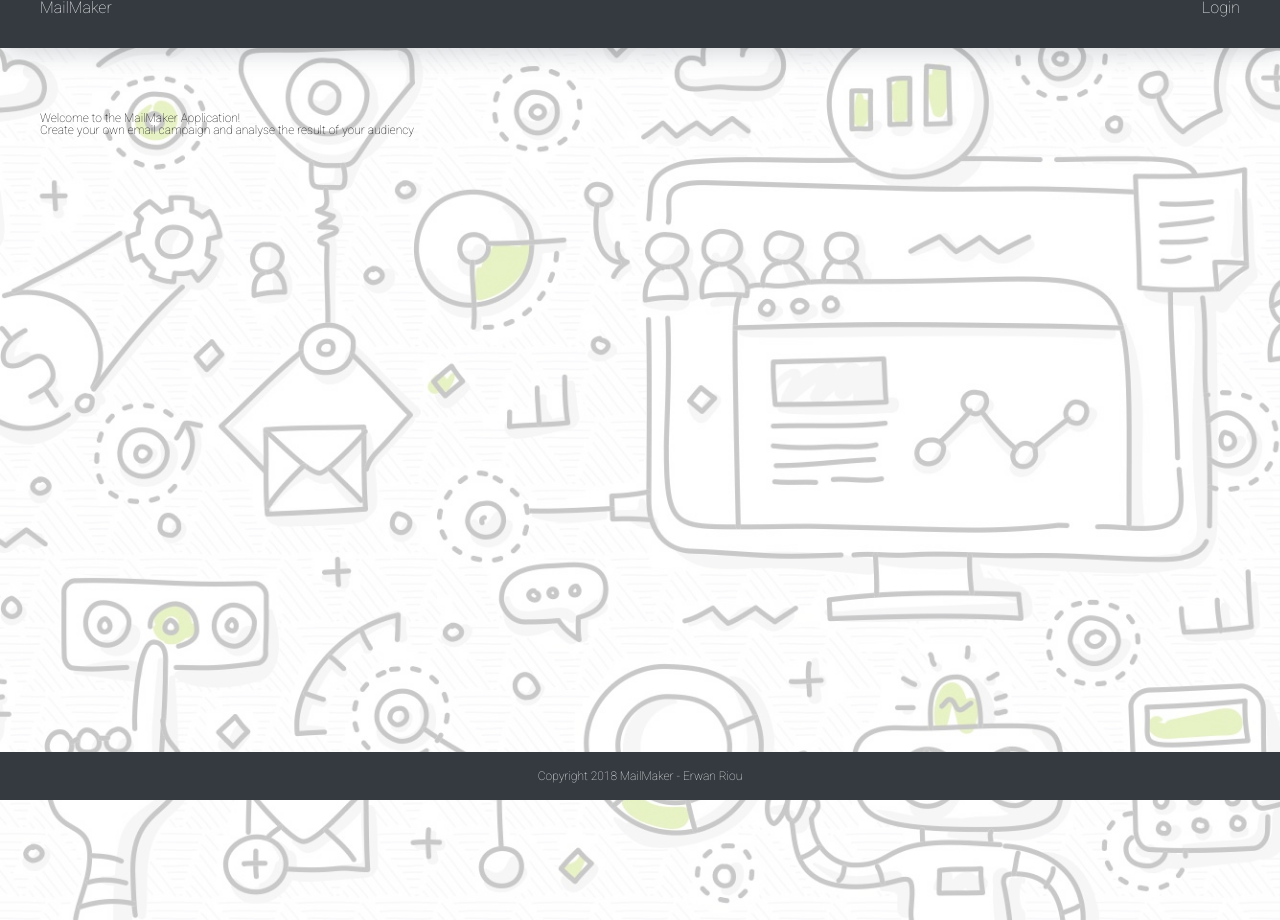
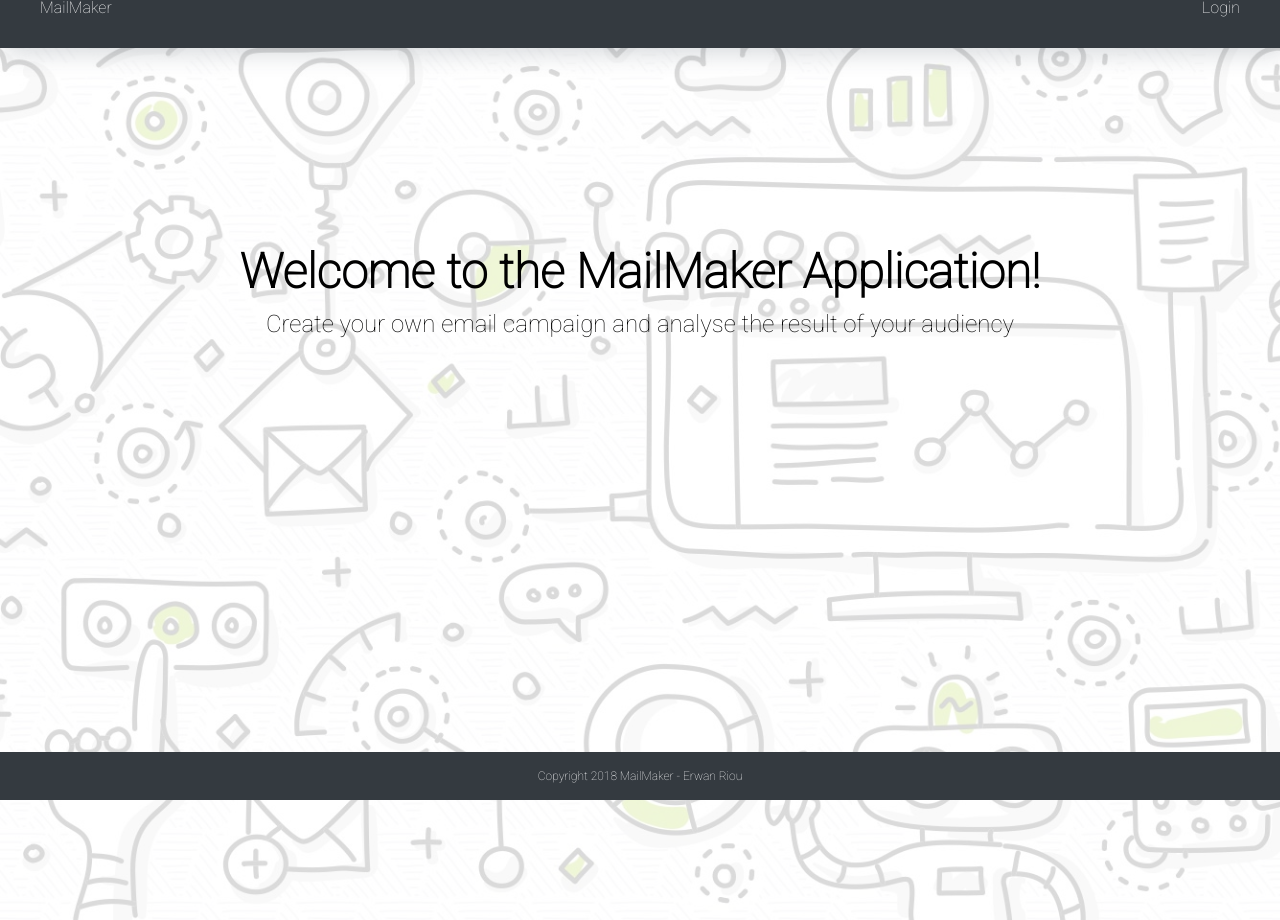
Before and after one commit to erwanriou/mololithic_mailmaker, a React (Create React App) app in the folder client/: page / in a window 1280 px wide. Built offline with nearby package versions, Linux system fonts and the light colour scheme.

Commit message:
[Project] - Improving CSS organization

```diff
--- a/client/src/styles/layout.css
+++ b/client/src/styles/layout.css
@@ -6,7 +6,7 @@
   height: 920px;
 }
 .opacity {
-  background-color: rgba(255, 255, 255, 0.7);
+  background-color: rgba(255, 255, 255, 0.8);
   position: absolute;
   z-index: 1;
   top: 0;
@@ -15,5 +15,9 @@
   height: 100%;
 }
 .layout .title {
-  padding-top: 7rem;
+  padding-top: 15rem;
 }
+.layout h1, .layout h2 {
+  padding: 0.5rem;
+  text-align: center;
+}
--- a/client/src/styles/nav.css
+++ b/client/src/styles/nav.css
@@ -10,9 +10,7 @@
   display: flex;
   justify-content: space-between;
   width: 100%;
-  height: -moz-available;
-  height: -webkit-fill-available;
-  height: fill-available;
+  height: stretch;
   margin: 0 auto;
 }
 .nav a {
--- a/client/src/styles/style.css
+++ b/client/src/styles/style.css
@@ -6,6 +6,13 @@ body {
 .container {
   margin: 0 auto;
   max-width: 1200px;
+}
+h1 {
+  font-size: 3rem;
+  font-weight: bold;
+}
+h2 {
+  font-size: 1.5rem;
 }
 /* Footer */
 footer {
```
